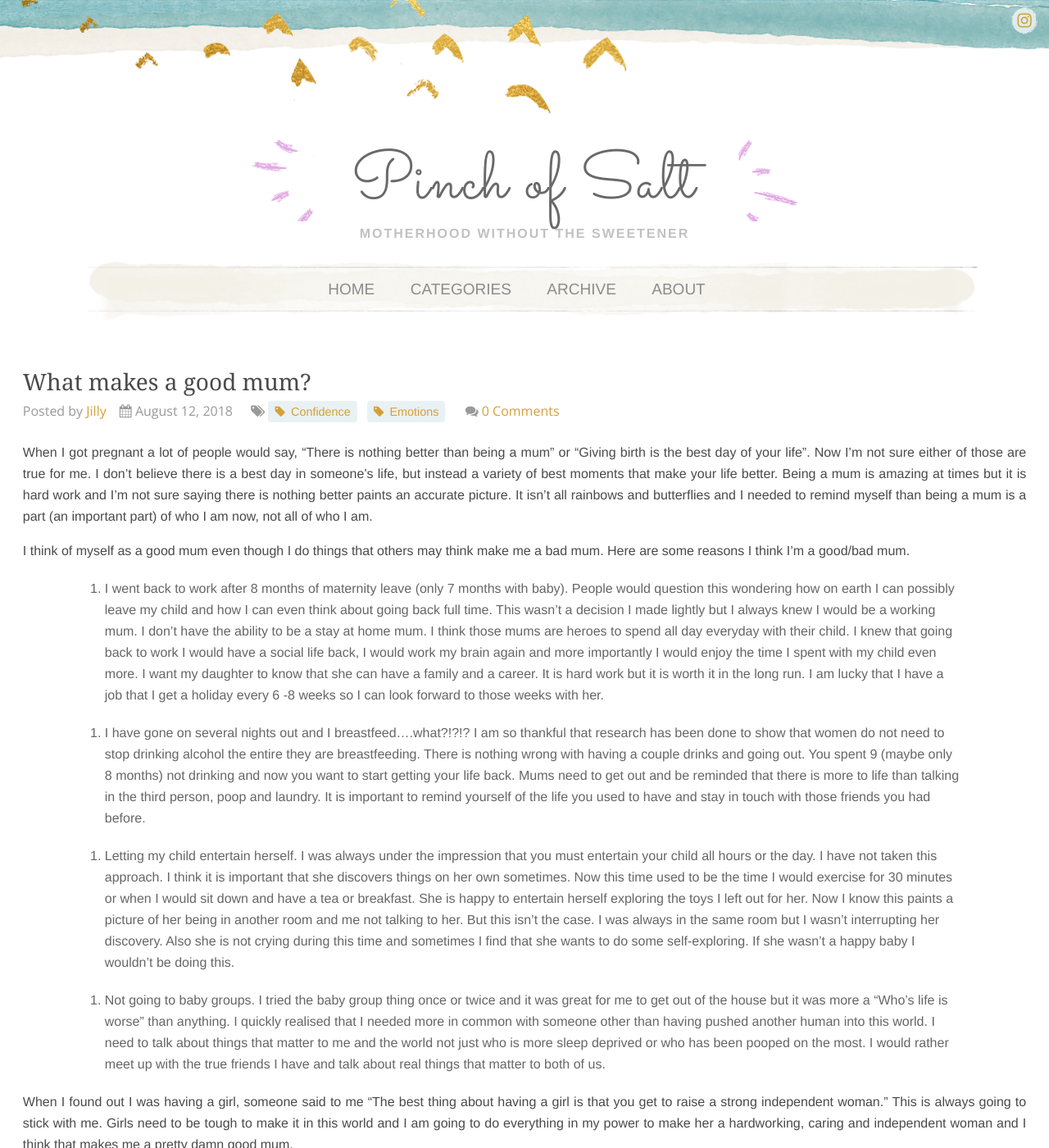
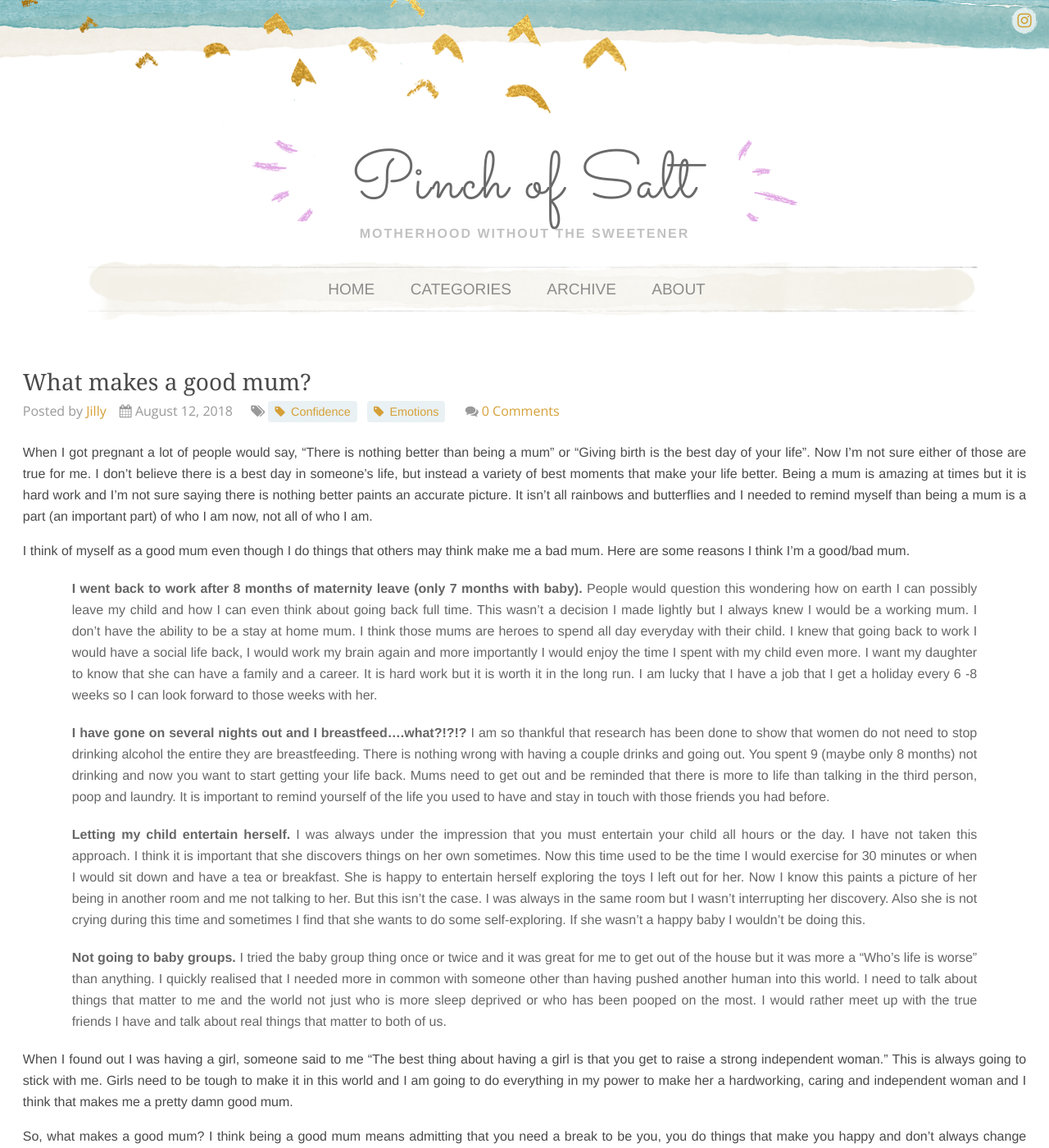
Before and after one commit to apinchofsalt/apinchofsalt.github.io, a Jekyll site: the page built from _posts/archived/jilly/2018-08-12-what-makes-a-good-mum.md, in a window 1280 px wide and 1400 px high. Shown: the whole window at 82% size. Built offline with Jekyll 4.4.1, drawn with Linux system fonts in a browser that asks for light colours; nearby versions of some CDN libraries; part of the change alters nothing that is shown.

```diff
--- a/_posts/archived/jilly/2018-08-12-what-makes-a-good-mum.md
+++ b/_posts/archived/jilly/2018-08-12-what-makes-a-good-mum.md
@@ -12,13 +12,13 @@ When I got pregnant a lot of people would say, “There is nothing better than b
 
 I think of myself as a good mum even though I do things that others may think make me a bad mum. Here are some reasons I think I’m a good/bad mum.
 
->>> 1. I went back to work after 8 months of maternity leave (only 7 months with baby). People would question this wondering how on earth I can possibly leave my child and how I can even think about going back full time. This wasn’t a decision I made lightly but I always knew I would be a working mum. I don’t have the ability to be a stay at home mum. I think those mums are heroes to spend all day everyday with their child. I knew that going back to work I would have a social life back, I would work my brain again and more importantly I would enjoy the time I spent with my child even more. I want my daughter to know that she can have a family and a career. It is hard work but it is worth it in the long run. I am lucky that I have a job that I get a holiday every 6 -8 weeks so I can look forward to those weeks with her.
+>>> **I went back to work after 8 months of maternity leave (only 7 months with baby).** People would question this wondering how on earth I can possibly leave my child and how I can even think about going back full time. This wasn’t a decision I made lightly but I always knew I would be a working mum. I don’t have the ability to be a stay at home mum. I think those mums are heroes to spend all day everyday with their child. I knew that going back to work I would have a social life back, I would work my brain again and more importantly I would enjoy the time I spent with my child even more. I want my daughter to know that she can have a family and a career. It is hard work but it is worth it in the long run. I am lucky that I have a job that I get a holiday every 6 -8 weeks so I can look forward to those weeks with her.
 
->>> 2. I have gone on several nights out and I breastfeed….what?!?!? I am so thankful that research has been done to show that women do not need to stop drinking alcohol the entire they are breastfeeding. There is nothing wrong with having a couple drinks and going out. You spent 9 (maybe only 8 months) not drinking and now you want to start getting your life back. Mums need to get out and be reminded that there is more to life than talking in the third person, poop and laundry. It is important to remind yourself of the life you used to have and stay in touch with those friends you had before.
+>>> **I have gone on several nights out and I breastfeed….what?!?!?** I am so thankful that research has been done to show that women do not need to stop drinking alcohol the entire they are breastfeeding. There is nothing wrong with having a couple drinks and going out. You spent 9 (maybe only 8 months) not drinking and now you want to start getting your life back. Mums need to get out and be reminded that there is more to life than talking in the third person, poop and laundry. It is important to remind yourself of the life you used to have and stay in touch with those friends you had before.
 
->>> 3. Letting my child entertain herself. I was always under the impression that you must entertain your child all hours or the day. I have not taken this approach. I think it is important that she discovers things on her own sometimes. Now this time used to be the time I would exercise for 30 minutes or when I would sit down and have a tea or breakfast. She is happy to entertain herself exploring the toys I left out for her. Now I know this paints a picture of her being in another room and me not talking to her. But this isn’t the case. I was always in the same room but I wasn’t interrupting her discovery. Also she is not crying during this time and sometimes I find that she wants to do some self-exploring. If she wasn’t a happy baby I wouldn’t be doing this.
+>>> **Letting my child entertain herself.** I was always under the impression that you must entertain your child all hours or the day. I have not taken this approach. I think it is important that she discovers things on her own sometimes. Now this time used to be the time I would exercise for 30 minutes or when I would sit down and have a tea or breakfast. She is happy to entertain herself exploring the toys I left out for her. Now I know this paints a picture of her being in another room and me not talking to her. But this isn’t the case. I was always in the same room but I wasn’t interrupting her discovery. Also she is not crying during this time and sometimes I find that she wants to do some self-exploring. If she wasn’t a happy baby I wouldn’t be doing this.
 
->>> 4. Not going to baby groups. I tried the baby group thing once or twice and it was great for me to get out of the house but it was more a “Who’s life is worse” than anything. I quickly realised that I needed more in common with someone other than having pushed another human into this world. I need to talk about things that matter to me and the world not just who is more sleep deprived or who has been pooped on the most. I would rather meet up with the true friends I have and talk about real things that matter to both of us.
+>>> **Not going to baby groups.** I tried the baby group thing once or twice and it was great for me to get out of the house but it was more a “Who’s life is worse” than anything. I quickly realised that I needed more in common with someone other than having pushed another human into this world. I need to talk about things that matter to me and the world not just who is more sleep deprived or who has been pooped on the most. I would rather meet up with the true friends I have and talk about real things that matter to both of us.
 
 When I found out I was having a girl, someone said to me “The best thing about having a girl is that you get to raise a strong independent woman.” This is always going to stick with me. Girls need to be tough to make it in this world and I am going to do everything in my power to make her a hardworking, caring and independent woman and I think that makes me a pretty damn good mum.
 
```
